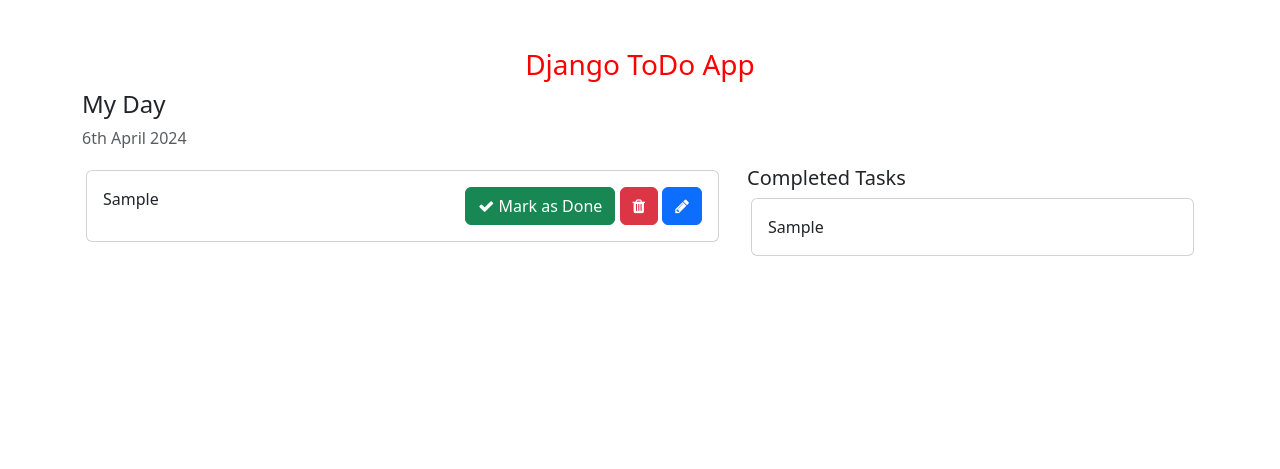
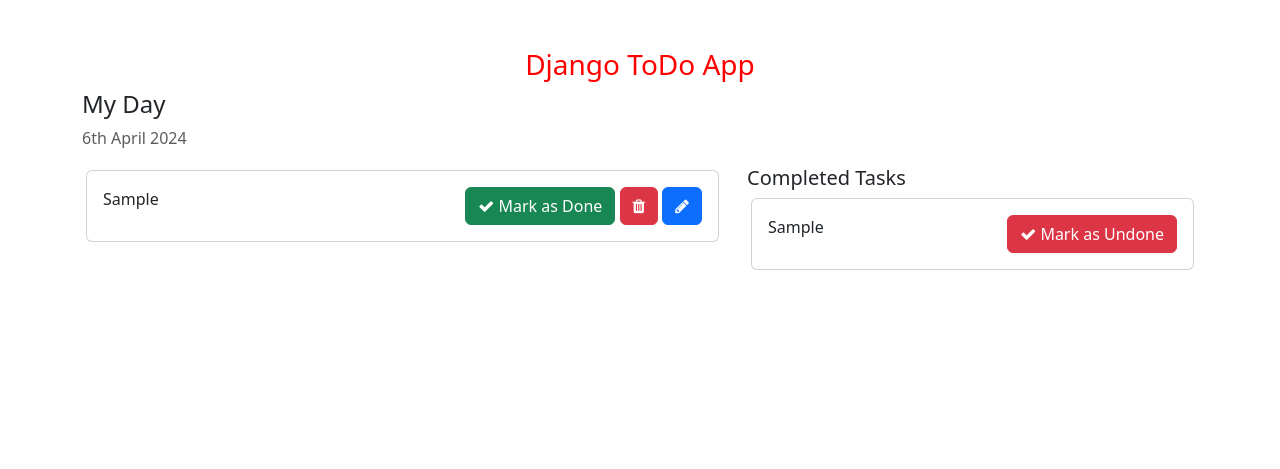
Before and after one commit to ajay618/Saturday-hack-night-template, a Django app: template templates/home-todo.html in a window 1280 px wide. Shown: the top 469 px of the page. Run offline with Django 5.2, Linux system fonts and the light colour scheme; the template is opened without the code that fills it: values that come from a table or form of the project are taken from there, others are empty; tables that the repository leaves empty hold one stand-in row (values such as "Sample post").

Commit message:
mark as undone button

```diff
--- a/templates/home-todo.html
+++ b/templates/home-todo.html
@@ -46,6 +46,9 @@
                 <div class="card m-1">
                     <div class="card-body">
                         {{ tasks.task }}
+                        <span style="position: relative; float: right;">
+                        <a href="{% url 'mark_as_undone' tasks.pk %}" class="btn btn-danger"><i class="fa fa-check" ></i> Mark as Undone</a>
+                        </span>
                     </div>
                 </div>
                 {% endfor %}
--- a/todo/urls.py
+++ b/todo/urls.py
@@ -3,5 +3,6 @@
 
 urlpatterns = [
     path('addtask/', views.addTask, name='addTask'),
-    path('marks_as_done/<int:pk>/' , views.mark_as_done , name="mark_as_done")
+    path('marks_as_done/<int:pk>/' , views.mark_as_done , name="mark_as_done"),
+    path('marks_as_undone/<int:pk>/' , views.mark_as_undone , name="mark_as_undone"),
 ]
--- a/todo/views.py
+++ b/todo/views.py
@@ -13,3 +13,9 @@
     task.is_completed = True
     task.save()
     return redirect('home')
+
+def mark_as_undone(request , pk):
+    task = get_object_or_404(Task , pk = pk)
+    task.is_completed = False
+    task.save()
+    return redirect('home')
```
